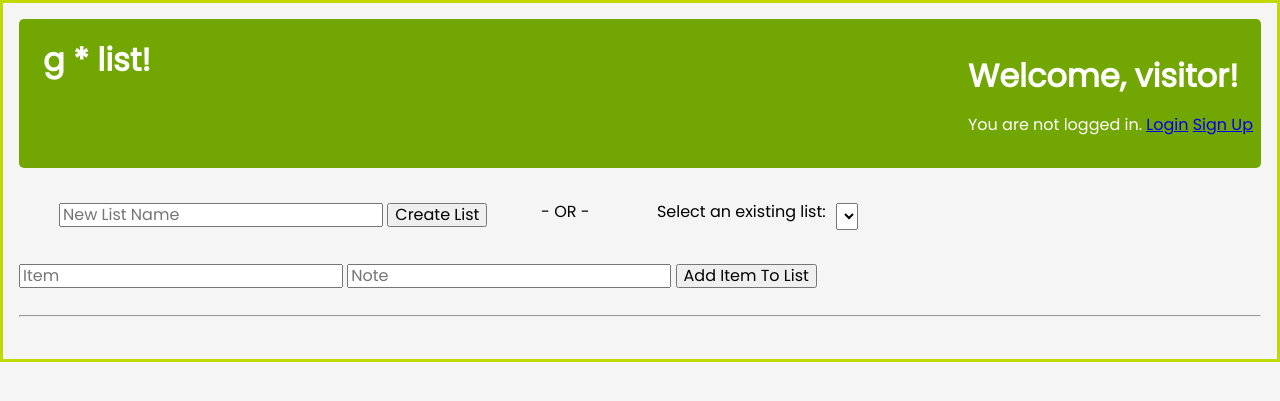
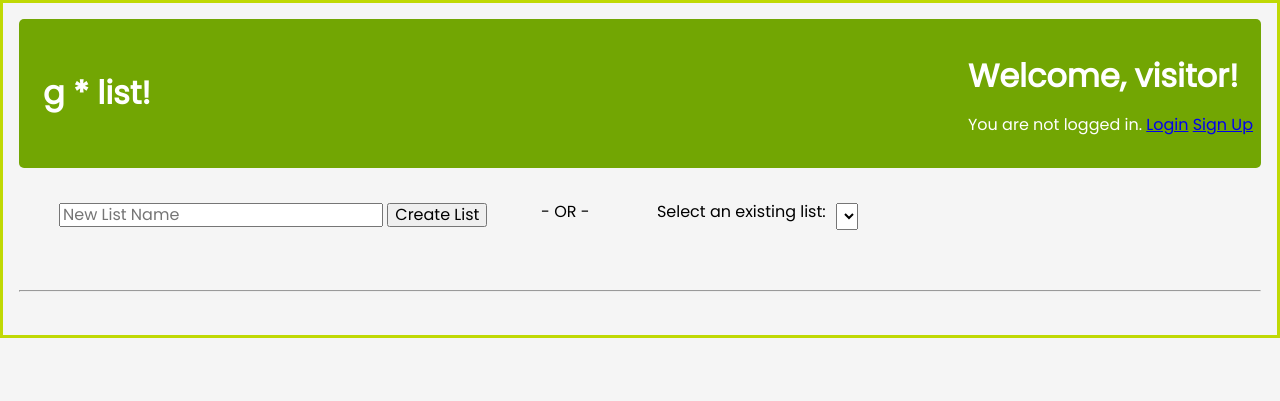
Before and after one commit to efkappes/pcg_capstone, a Django app: page / in a window 1280 px wide. Shown: the top 401 px of the page. Run offline with Django 4.2, Linux system fonts and the light colour scheme; data that the repository does not hold is empty; parts of the project's set-up code (start-up, migrations or seed data) failed here and were passed over.

Commit message:
Major functionality complete

```diff
--- a/glenn/api/serializers.py
+++ b/glenn/api/serializers.py
@@ -9,7 +9,6 @@ class GroceryItemReferenceSerializer(serializers.ModelSerializer):
     class Meta:
         model = GroceryItemReference
         fields = ('id', 'item_name', 'aisle')
-        # fields = ('id', 'item_name', 'aisle')
 
 class NestedGroceryListSerializer(serializers.ModelSerializer):
     class Meta:
--- a/glenn/api/views.py
+++ b/glenn/api/views.py
@@ -7,6 +7,8 @@ from .serializers import GroceryItemReferenceSerializer, CurrentGroceryListSeria
 class GroceryItemReferenceViewSet(viewsets.ModelViewSet):
     serializer_class = GroceryItemReferenceSerializer
     queryset = GroceryItemReference.objects.all()
+    filter_backends = (DjangoFilterBackend,)
+    filterset_fields = ('item_name',)
 
 class CurrentGroceryListViewSet(viewsets.ModelViewSet):
     # queryset = CurrentGroceryList.objects.all() # returns all grocery items regardless of user
@@ -32,7 +34,8 @@ class CurrentGroceryListAndItemsViewSet(viewsets.ModelViewSet):
     # override base QuerySet to filter GroceryList records on current user
     def get_queryset(self):
         user = self.request.user
-        return GroceryList.objects.filter(user_id=user.id).filter(is_current=True)
+        return GroceryList.objects.filter(user_id=user.id)
+        # return GroceryList.objects.filter(user_id=user.id).filter(is_current=True)
         # return GroceryList.objects.filter(user_id=user.id).filter(is_current=True).order_by('aisle')
 
 class CurrentUserView(generics.RetrieveAPIView):
--- a/glenn/static/app.js
+++ b/glenn/static/app.js
@@ -4,7 +4,7 @@ Vue.component('grocery-item', {
             editMode: false
         }
     },
-    props: ['item', 'item_info'],
+    props: ['item', 'item_info', 'list_name'],
     template: `
         <div>
             <div v-if="editMode">
@@ -20,9 +20,15 @@ Vue.component('grocery-item', {
                         <ul>{{ item.item_name }}</ul>
                     </div>
                     <div class='item-row-right'>
-                        <ul><em>({{ item.item_note }})</em></ul>
-                        <ul><button @click="editMode=true">Edit</button></ul>
-                        <ul><button @click="removeGroceryItem(item)">×</button></ul>
+                        <div v-if=item.item_note>
+                            <ul id='note'><em>{{ item.item_note }}</em></ul>
+                        </div>
+                        <div class='action-buttons'>
+                            <ul>
+                                <button @click="editMode=true">Edit</button>
+                                <button @click="removeGroceryItem(item)">×</button>
+                            </ul>
+                        </div>
                     </div>
                 </div>
             </div>
@@ -44,53 +50,13 @@ Vue.component('grocery-item', {
 })
 
 
-// Vue.component('add-favorite-list', {
-//     data: function() {
-//         return {
-//             list_name: "",
-//         }
-//     },
-//     props: ['grocery_list'],
-//     template: `
-//         <div>
-//             <input type="text" placeholder="List Name" v-model="list_name">
-//             <button @click="addFaveListContent">Add List to Favorites</button>
-//         </div>
-//     `,
-//     methods: {
-//         addFaveListContent: function() {
-//             this.$emit('add-fave-list', this.grocery_list)
-//         }
-//     }
-// })
-
-
-// Vue.component('favorite-list', {
-//     data: function() {
-//         return {
-//             list_name: "",
-//         }
-//     },
-//     props: ['favorite_list'],
-//     template: `
-//         <div>
-//             <input type="text" placeholder="List Name" v-model="list_name">
-//             <button @click="addFavoriteList">Add List to Favorites</button>
-//         </div>
-//     `,
-//     methods: {
-//         addFavoriteList: function(grocery_list) {
-//             this.$emit('add-fave-list', grocery_list)
-//         }
-//     }
-// })
-
-
 const vm = new Vue({
     el: "#app",
     delimiters: ['[[',']]'],
     data: {
         csrfToken: "",
+        show_item_add: false,
+        show_list_name: false,
         data: [],
         grocery_list: [],
         list_options: [],
@@ -121,20 +87,17 @@ const vm = new Vue({
     },
     methods: {
         // this method returns item and list info for a *specific* grocery list of the current user
-        // loadGroceryList: function() {       ***** TEST *****
-                // console.log('inside loadGroceryList, listid input parm: ', listid)  KEEP COMMENTED OUT
-
         loadGroceryList: function(list_id) {
             axios({
                 method: 'get',
-                // url: 'api/v1/grocery_list_and_items/'         ***** TEST *****
                 url: `api/v1/grocery_list_and_items/${list_id}/`
             }).then(response => {
                 this.grocery_list = response.data
                 this.list_id = response.data.id
+                this.show_item_add = true
                 console.log('loadGroceryList response.data: ', response.data)
-                console.log('loadGroceryList this.grocery_list: ', this.grocery_list)
-                console.log('loadGroceryList this.list_id: ', this.list_id)
+                // console.log('loadGroceryList this.grocery_list: ', this.grocery_list)
+                // console.log('loadGroceryList this.list_id: ', this.list_id)
             }).catch(error => {
                 console.log(error)
                 console.log(error.response_data)
@@ -144,7 +107,8 @@ const vm = new Vue({
         loadLists: function() {
             axios({
                 method: 'get',
-                url: 'api/v1/grocery_list_and_items/'
+                url: 'api/v1/grocery_list/'
+                // url: 'api/v1/grocery_list_and_items/'
             }).then(response => {
                 this.list_options = response.data
                 console.log(response.data)
@@ -184,8 +148,6 @@ const vm = new Vue({
             })
         },
         toggleGroceryItem: function(item) {
-            console.log('inside toggleGroceryItem, item.complete: ' + item.complete)
-            console.log('inside toggleGroceryItem, this.item.complete: ' + this.item.complete)
             item.complete = !item.complete
         },
         addGroceryList: function() {
@@ -206,25 +168,31 @@ const vm = new Vue({
             }).then(response => {
                 this.list_id = response.data.id
                 this.list_name = response.data.list_name
+                this.show_item_add = true
                 this.loadLists()
+                // reset grocery_list so that it doesn't hold old data; this handles the case where a user
+                // selects an existing list from the drop-down but then creates a new list and hasn't added
+                // any items yet
+                this.grocery_list = []
                 // this.loadGroceryList()
             })
         },
         addGroceryListItem: function(list_id) {
-            // item_name = this.newGroceryItem.item_name
+            item_name = this.newGroceryItem.item_name
 
-            //first look up aisle info for the given item name, then add item to grocery list
-            // axios({
-            //     method: 'get',
-            //     url: `api/v1/aisle_info/${item_name}/`
-            // }).then(response => {
-            //     this.aisle = response.data.aisle
-            //     console.log(response.data)
-            //     console.log(this.aisle)
-            // }).catch(error => {
-            //     console.log(error)
-            //     console.log(error.response_data)
-            // }).then
+            // look up aisle info for the given item name before adding item to the list
+            axios({
+                method: 'get',
+                url: 'api/v1/aisle_info/',
+                params: {
+                    "item_name": item_name
+                }
+            }).then(response => {
+                if (response.data[0]) {
+                    this.aisle = response.data[0].aisle
+                } else {
+                    this.aisle = 0
+                }
                 axios({
                     method: 'post',
                     url: 'api/v1/grocery_list_items/',
@@ -248,29 +216,18 @@ const vm = new Vue({
                         "complete": false
                     }
                 })
+            }).catch(error => {
+                console.log(error)
+                console.log(error.response_data)
+            })
         }
     },
     computed: {
         incompleteItems: function() {
-            console.log('inside incompleteItems')
-            console.log('inside incompleteItems, this.grocery_list: ', this.grocery_list)
-            console.log('inside incompleteItems, this.list_id: ', this.list_id)
-            console.log('inside incompleteItems, this.grocery_list.length: ', this.grocery_list.length)
+            // console.log('inside incompleteItems, this.grocery_list: ', this.grocery_list)
+            // console.log('inside incompleteItems, this.list_id: ', this.list_id)
 
             let incompleteItems = []
-            // for (let i=0; i < this.grocery_list.length; i++) {
-            //     // console.log('inside incompleteItems, this.grocery_list[i].id: ', this.grocery_list[i].id)
-            //     if (this.grocery_list[i].id==this.list_id) {
-            //             // console.log('inside incompleteItems outer loop, this.grocery_list[i].id: ', this.grocery_list[i].id)
-            //             for (let j=0; j < this.grocery_list[i].item_info.length; j++)  {
-            //             if (!this.grocery_list[i].item_info[j].complete) {
-            //                 // console.log('incomplete grocery item: ', this.grocery_list[i].item_info[j])
-            //                 incompleteItems.push(this.grocery_list[i].item_info[j])
-            //             }
-            //         }
-            //     }
-            // }
-                // console.log('inside incompleteItems, this.grocery_list[i].id: ', this.grocery_list[i].id)
 
             if (this.grocery_list.id==this.list_id) {
                 for (let j=0; j < this.grocery_list.item_info.length; j++)  {
@@ -281,25 +238,11 @@ const vm = new Vue({
             }
 
             return incompleteItems
-
-            // return this.grocery_list.filter(function(item_info) {
-            //     return !item_info.complete
-            // })
         },
         completeItems: function() {
-            console.log('inside completeItems')
+            // console.log('inside completeItems')
 
             let completeItems = []
-            // for (let i=0; i < this.grocery_list.length; i++) {
-            //     if (this.grocery_list[i].id==this.list_id) {
-            //             for (let j=0; j < this.grocery_list[i].item_info.length; j++)  {
-            //             if (this.grocery_list[i].item_info[j].complete) {
-            //                 // console.log('completed grocery item: ', this.grocery_list[i].item_info[j])
-            //                 completeItems.push(this.grocery_list[i].item_info[j])
-            //             }
-            //         }
-            //     }
-            // }
 
             if (this.grocery_list.id==this.list_id) {
                 for (let j=0; j < this.grocery_list.item_info.length; j++)  {
@@ -310,10 +253,6 @@ const vm = new Vue({
             }
 
             return completeItems
-
-            // return this.grocery_list.filter(function(item) {
-            //     return item.complete
-            // })
         },
         options: function() {
             // loadLists runs on created and returns all grocery lists into list_options for the logged in user.
@@ -321,7 +260,6 @@ const vm = new Vue({
 
             let options = []
             for (let i=0; i < this.list_options.length; i++) {
-                // options.push(this.list_options[i].id, this.list_options[i].list_name)
                 options.push({id: this.list_options[i].id, list_name: this.list_options[i].list_name})
             }
             console.log('options: ', options)
--- a/glenn/static/styles.css
+++ b/glenn/static/styles.css
@@ -4,11 +4,13 @@ html {
 
 *, *:before, *:after {
     box-sizing: inherit;
+    /* border: 1px solid black; */
 }
 
 header {
     display: flex;
     justify-content: space-between;
+    align-items: center;
     /* background-color: #6E8C03; */
     background-color: #72A603;
     /* color: whitesmoke; */
@@ -83,21 +85,29 @@ body {
     display: flex;   /* automatically defaults to flex row */
     justify-content: left;
     /* border: 1px solid blue; */
-    width: 50vw;    /* 50% of view width */
+    width: 60vw;    /* 50% of view width */
 }
 
 .item-row-left {
     display: flex;
+    /* min-width: 30rem;    MAYBE PUT THIS BACK*/
     /* gap: 10px; */
-    justify-content: space-around;
+    /* justify-content: flex-end; */
+    /* justify-content: space-around; */
     /* border: 1px solid green; */
 }
 
 .item-row-right {
     display: flex;
+    /* min-width: 25rem;    MAYBE PUT THIS BACK */
     /* gap: 10px;  */
     justify-content: space-around;
     /* border: 1px solid orange; */
+}
+
+.action-buttons {
+    display: flex;
+    width: 12rem;
 }
 
 .complete {
@@ -105,6 +115,12 @@ body {
 }
 
 #aisle {
+    justify-content: right;
+    color: grey;
+    width: 7rem;
+}
+
+#note {
     color: grey;
 }
 
--- a/glenn/templates/home.html
+++ b/glenn/templates/home.html
@@ -19,7 +19,6 @@
         </div>
         <ul>
             {% if user.is_authenticated %}
-            {% comment %} <h3>Welcome to the GLENN grocery list app, {{ user.username }}!</h3> {% endcomment %}
             <h5>Hello {{ user.username }}!</h5>
             <p><a href="{% url 'logout' %}">Logout</a><p>
             {% else %}
@@ -39,9 +38,6 @@
                         <button @click="addGroceryList">Create List</button>
                     </ul>
                 </div>
-                {% comment %} <div class="or">
-                    <ul>- OR -</ul>
-                </div> {% endcomment %}
                 <div class="list-select" v-if="Object.keys(list_options).length">
                     <ul>
                         <div class="or">
@@ -59,13 +55,9 @@
                     </ul>
                 </div>
             </div>
-            {% comment %} <p><strong>- OR -</strong></p> {% endcomment %}
-                {% comment %} <br> {% endcomment %}
-            {% comment %} <input type="text" placeholder="New List Name" v-model="newGroceryList.list_name"> {% endcomment %}
-            {% comment %} <button @click="addGroceryList">Create List</button> {% endcomment %}
                     {% comment %} <add-new-list @add-new-list="addGroceryList"></add-new-list> {% endcomment %}
             <br>
-            <div class="add-item">
+            <div class="add-item" v-show="show_item_add">
                 <input type="text" placeholder="Item" v-model="newGroceryItem.item_name">
                 <input type="text" placeholder="Note" v-model="newGroceryItem.item_note">
                 {% comment %} <input type="checkbox" name="usual" v-model="newGroceryItem.usual">
@@ -74,14 +66,10 @@
             </div>
             <br><hr><br>
             <div class="list">
-                {% comment %} <ul v-if="Object.keys(grocery_list).length"> {% endcomment %}
-                {% comment %} <div v-if="Object.keys(data).length"> {% endcomment %}
-                {% comment %} <div> {% endcomment %}
-                    {% comment %} <p>[[ option.list_name ]]</p> {% endcomment %}
-                    {% comment %} <p>[[ data.list_name ]]</p> {% endcomment %}
-                {% comment %} </div> {% endcomment %}
-                {% comment %} <div v-if="Object.keys(grocery_list).length"> {% endcomment %}
                 <div v-if="Object.keys(grocery_list).length">
+                    <div v-if="grocery_list.list_name">
+                            <p>[[ grocery_list.list_name ]]</p>
+                    </div>
                     <div>
                         <grocery-item
                             v-for="item in incompleteItems"
@@ -103,16 +91,8 @@
                             @remove="removeGroceryItem($event)"
                         ></grocery-item>
                     </div>
-                    {% comment %} <add-favorite-list @add-fave-list="addFaveListContent(grocery_list)"></add-favorite-list> {% endcomment %}
                 </div>
             </div>
-            {% comment %} <div class="favorite-list">
-                <favorite-list
-                    v-for="list in faveLists"
-                    :key="list.id"
-                    @detail="viewFavoriteGroceryItems(list)"
-                ></favorite-list>
-            </div> {% endcomment %}
 
             {% comment %} <div class="item-list">
                 <div class="item-row">
```
Lines whose indentation alone changed are shown as unchanged.
